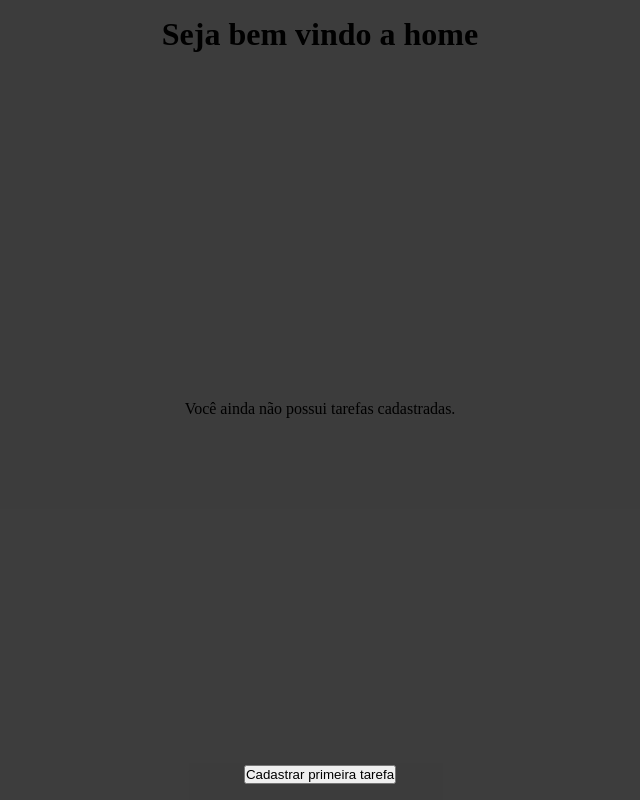
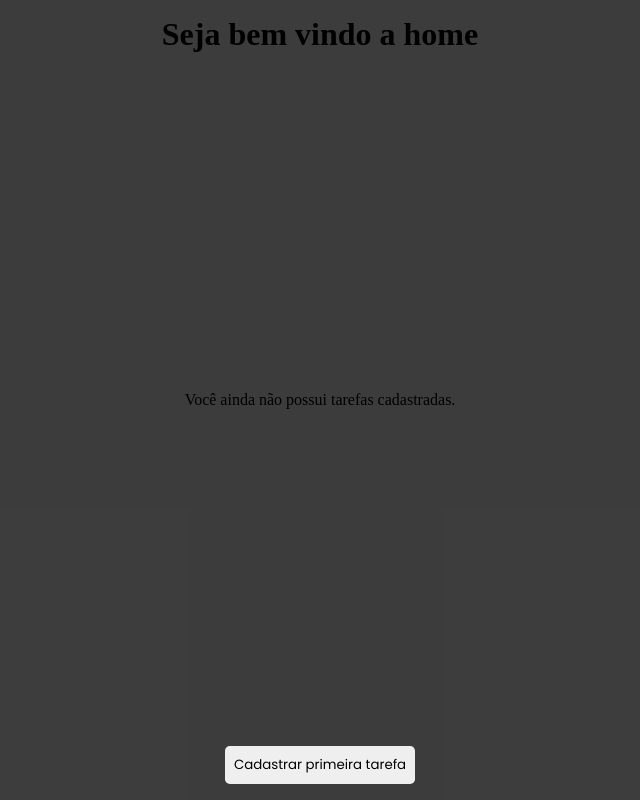
Before and after one commit to CaioAbner/TO-DO-List, a React (Vite) app in the folder front/: page / in a window 1280 px wide. Shown: the whole page, without its empty margins (320-960 px from the left). Built offline with nearby package versions, Linux system fonts and the light colour scheme; no server answers.

Commit message:
Correção do direcionamento para home

```diff
--- a/front/src/pages/home/index.tsx
+++ b/front/src/pages/home/index.tsx
@@ -63,10 +63,10 @@ function Home() {
   return (
     <>
       {tarefa.length > 0
-        ? <div id="homeContainer">
-          <div id="homeTitle">
-            <h1 id="homeShow">Seja bem vindo a home</h1>
-            <p id="homeDesc">Aqui você poderá ver suas tarefas e o progresso delas</p>
+        ? <div className="homeContainer">
+          <div className="homeTitle">
+            <h1 className="homeShow">Seja bem vindo a home</h1>
+            <p className="homeDesc">Aqui você poderá ver suas tarefas e o progresso delas</p>
           </div>
           <ListaTarefas
             tarefasParaExibir={tarefa}
@@ -78,10 +78,10 @@ function Home() {
             <button title="Clique aqui caso deseje excluir uma tarefa" id="btn_delete" onClick={deletarTarefa}>Excluir Tarefa</button>
           </div>
         </div>
-        : <div id="homeContainer">
-          <h1>Seja bem vindo a home</h1>
-          <p>Você ainda não possui tarefas cadastradas.</p>
-          <button onClick={() => redirecionar("cadastrar")}>
+        : <div className="homeContainer">
+          <h1 className="homeShow">Seja bem vindo a home</h1>
+          <p className="homeDesc">Você ainda não possui tarefas cadastradas.</p>
+          <button id="btn_redirect" onClick={() => redirecionar("cadastrar")}>
             Cadastrar primeira tarefa
           </button>
         </div> }
--- a/front/src/pages/home/style.css
+++ b/front/src/pages/home/style.css
@@ -6,7 +6,7 @@
     box-sizing: border-box;
 }
 
-#homeContainer {
+.homeContainer {
     display: flex;
     flex-direction: column;
     align-items: center;
@@ -15,9 +15,25 @@
     width: 100vw;
     height: 100vh;
     padding: 1rem;
+
+    & #btn_redirect {
+        padding: 0.5rem;
+        border-radius: 0.3rem;
+        border: 1px solid transparent;
+        font-family: "Poppins";
+        transition: 0.3s ease-in;
+
+        &:hover {
+            border: 1px solid #fff;
+            background-color: #000;
+            color: #fff;
+        }
+
+    }
+
 }
 
-#homeTitle {
+.homeTitle {
    display: flex;
    flex-direction: column;
    align-items: center;
@@ -27,7 +43,7 @@
    font-family: "Poppins";
    color: #fff;
 
-    & #homeShow {
+    & .homeShow {
         font-size: 3rem;
     }
 
```
